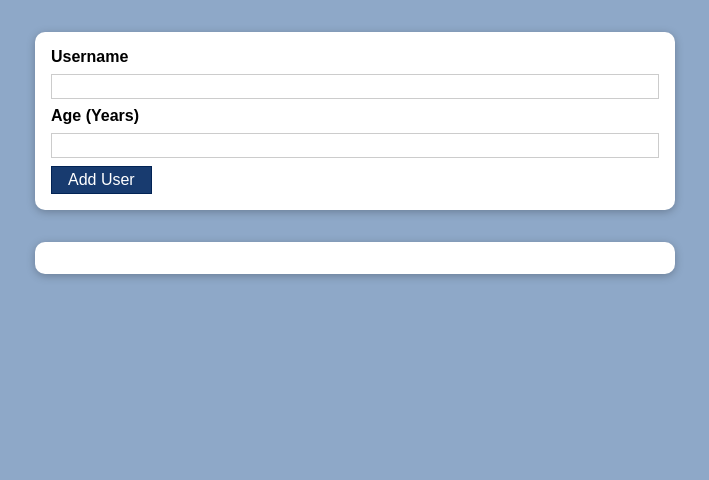
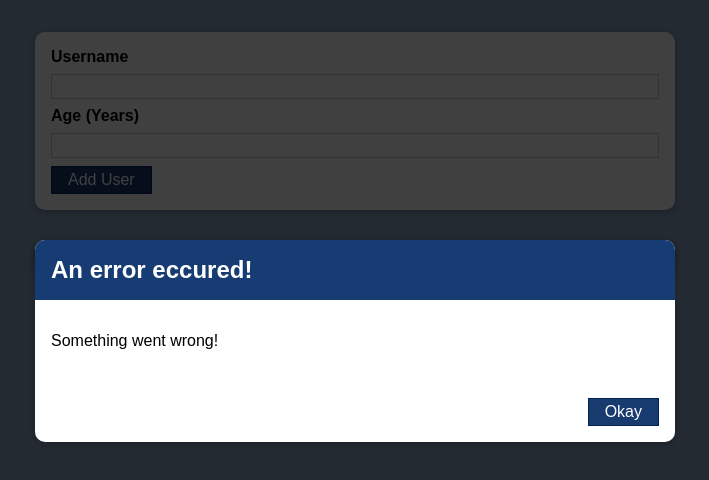
Before and after one commit to zooyaho/react-addUser-project, a React (Create React App) app: page / in a window 1280 px wide. Shown: the top 480 px of the page, without its empty margins (285-994 px from the left). Built offline with nearby package versions, Linux system fonts and the light colour scheme.

Commit message:
모달창에 backdrop추가

```diff
--- a/src/components/UI/ErrorModal.js
+++ b/src/components/UI/ErrorModal.js
@@ -6,6 +6,8 @@
 
 const ErrorModal = (props) => {
   return (
+    <div>
+      <div className={styles.backdrop} />
       <Card className={styles.modal}>
         <header className={styles.header}>
           {/* 모달창도 재사용할 수 있기 때문에 title등 동적으로 관리함. */}
@@ -18,6 +20,7 @@
           <Button>Okay</Button>
         </footer>
       </Card>
+    </div>
   );
 };
 
--- a/src/components/Users/AddUser.js
+++ b/src/components/Users/AddUser.js
@@ -3,6 +3,7 @@
 
 import Card from "../UI/Card";
 import Button from "../UI/Button";
+import ErrorModal from "../UI/ErrorModal";
 
 const AddUser = (props) => {
   const [enteredUsername, setEnteredUdername] = useState("");
@@ -21,7 +22,7 @@
       // 공백으로 입력한 경우
       return;
     }
-    if(enteredAge < 1){
+    if (enteredAge < 1) {
       // 나이를 0이하로 입력한 경우
       return;
     }
@@ -34,10 +35,11 @@
     // 초기화
     setEnteredUdername("");
     setEnteredAge("");
-
   };
 
   return (
+    <div>
+      <ErrorModal title="An error eccured!" message="Something went wrong!"/>
       <Card className={styles.input}>
         {/* htmlFor: props속성이며, js에서 for에 해당함 */}
         <form onSubmit={addUserHandler}>
@@ -60,6 +62,7 @@
           </Button>
         </form>
       </Card>
+    </div>
   );
 };
 
```
Lines whose indentation alone changed are shown as unchanged.
